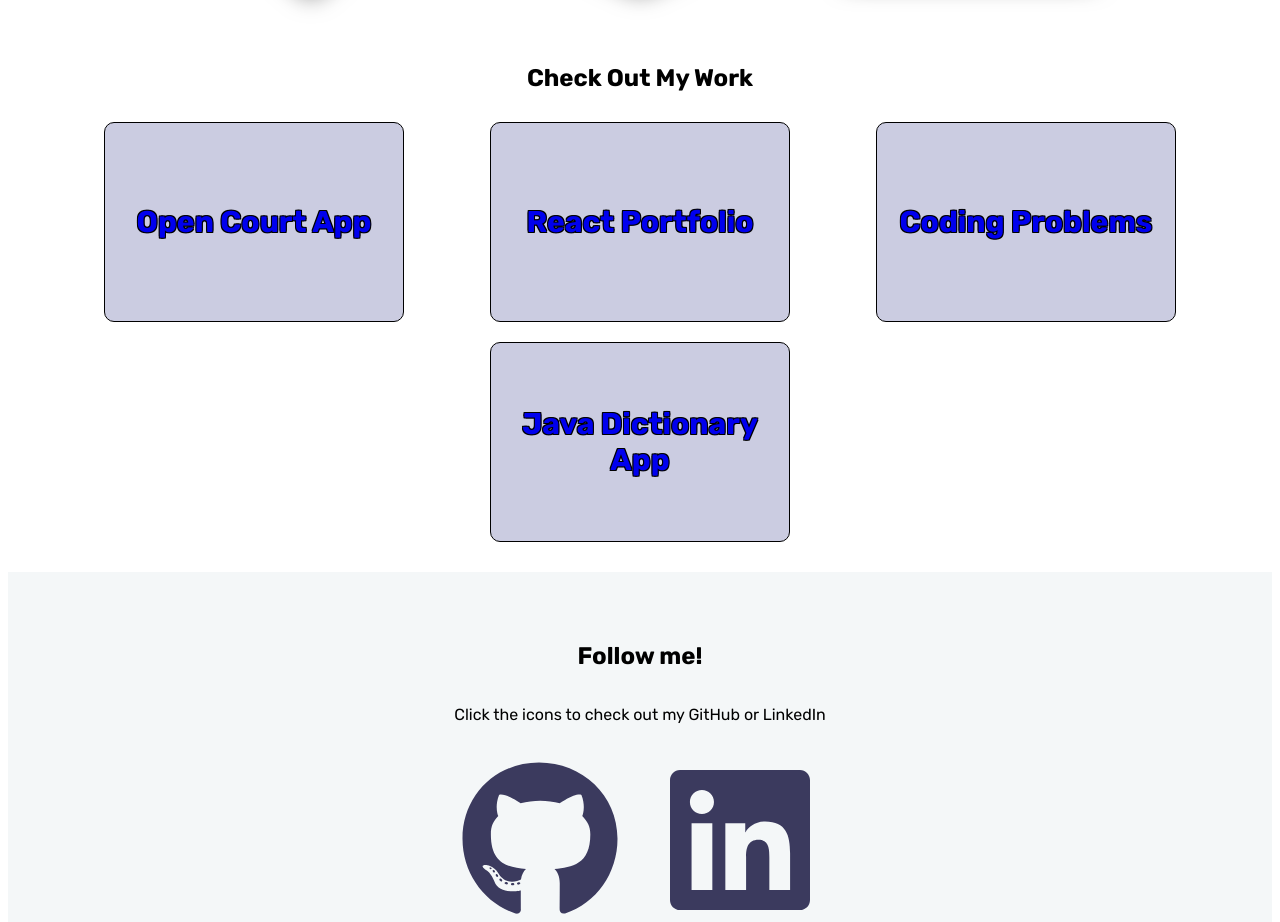
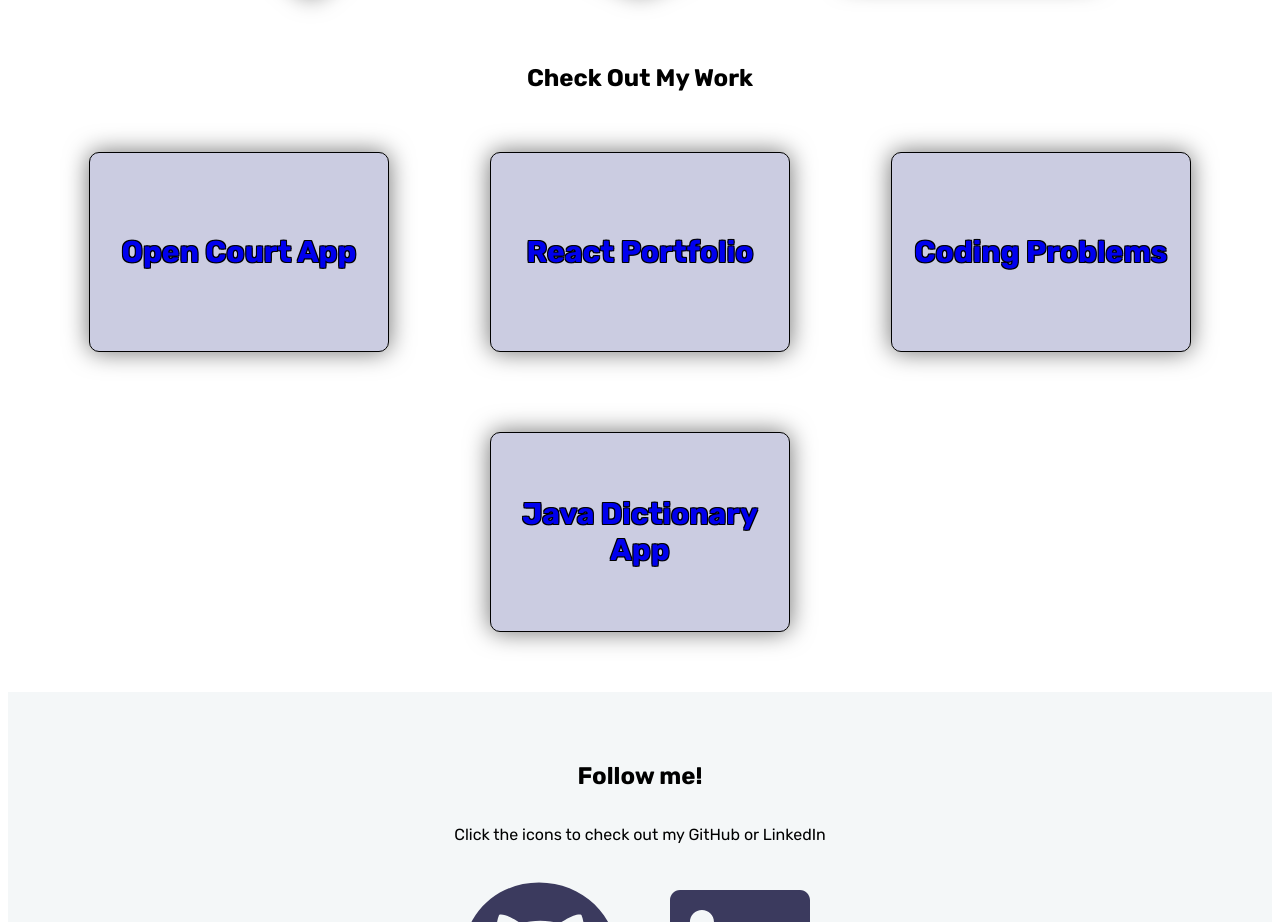
Before and after one commit to danielmorenotx/portfolio_react, a React (Vite) app: page / in a window 1280 px wide. Shown: the part 1812-2734 px from the top of the page. Built offline with nearby package versions, Linux system fonts and the light colour scheme.

Commit message:
added shadows to links

```diff
--- a/src/components/Header/Header.css
+++ b/src/components/Header/Header.css
@@ -15,7 +15,7 @@ nav {
 .header-link {
     list-style: none;
     padding: 5px 15px;
-    transition: background-color 0.3s;
+    transition: background-color 0.3s, filter 0.3s, transform 0.3s;
     margin: 10px 0px;
     font-weight: bold;
     font-size: 40px;
@@ -38,8 +38,11 @@ nav {
 .header-link a:hover,
 .header-link a:focus,
 .header-link a:active {
-    color: rgb(143, 138, 138);
-    transform: scale(1.1);
+    filter: drop-shadow(0 0 .75rem rgb(40, 40, 40));
+}
+
+.header-link:hover {
+    transform: scale(1.05);
 }
 
 /* reset the color when the link is not hovered or focused */
--- a/src/components/Header/Header.jsx
+++ b/src/components/Header/Header.jsx
@@ -46,7 +46,7 @@ const Header = () => {
                             <a href="#gallery-section" className="header-link" onClick={(e) => handleNavClick(e, "#gallery-section")}>My Work</a>
                         </li>
                         <li className="header-link">
-                            <a href="#followme-section" className="header-link">Follow Me</a>
+                            <a href="#followme-section" className="header-link" onClick={(e) => handleNavClick(e, "#followme-section")}>Follow Me</a>
                         </li>
                         <li className="header-link">
                             <a href="#contact-section" className="header-link">Contact</a>
--- a/src/components/Main/Projects/Projects.css
+++ b/src/components/Main/Projects/Projects.css
@@ -4,6 +4,7 @@
     align-self: center;
     padding:20px;
 }
+
 
 .card-link-container {
     display: flex;
@@ -17,10 +18,11 @@
     background-color: rgb(203, 204, 225);
     border-radius: 10px;
     margin: 10px;
-    transition: transform 0.3s ease;
+    transition: transform 0.3s ease, filter 0.3s;
     text-shadow: -1px -1px black, 1px -1px black, -1px 1px black, 1px 1px black;
-    position: relative; /* use container as reference point */
-    overflow: hidden; /* Hide overflow during transition */
+    position: relative;
+    overflow: hidden;
+    filter: drop-shadow(0 0 0.75rem rgb(112, 112, 112));
 }
 
 .card-link-container:visited {
@@ -31,6 +33,7 @@
 .card-link-container:hover {
     transform: scale(1.05);
     border: blue 3px solid;
+    filter: drop-shadow(0 0 1rem rgb(40, 40, 40));
 }
 
 .project-name {
@@ -69,4 +72,7 @@
         overflow: hidden;
     }
 
+    .card-link-container {
+        margin: 40px;
+    }
 }
```
